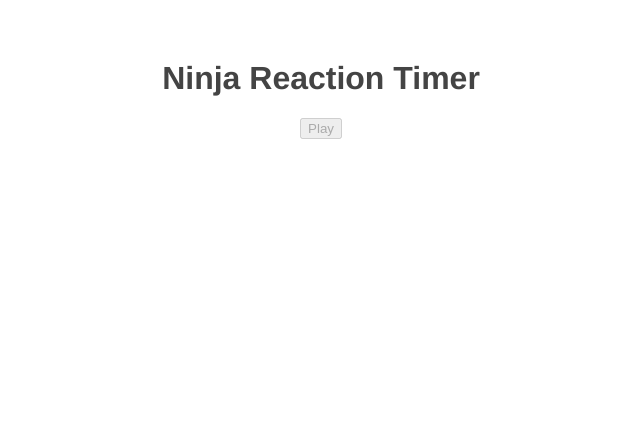
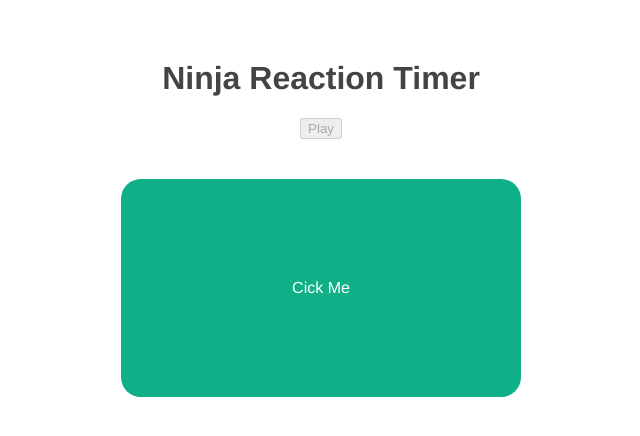
Before and after one commit to bricxcarasco/vue-course-net-ninja, a Vue app in the folder reaction-timer/: page / in a window 1280 px wide. Both pictures are taken after a click on the button "Play". Shown: the top 436 px of the page, without its empty margins (319-959 px from the left). Built offline with nearby package versions, Linux system fonts and the light colour scheme.

Commit message:
Create timer and set reaction time

```diff
--- a/reaction-timer/src/App.vue
+++ b/reaction-timer/src/App.vue
@@ -1,7 +1,7 @@
 <template>
   <h1>Ninja Reaction Timer</h1>
   <button @click="start" :disabled="isPlaying">Play</button>
-  <!-- <Block v-if="isPlaying" :delay="delay"/> -->
+  <Block v-if="isPlaying" :delay="delay"/>
 </template>
 
 <script>
--- a/reaction-timer/src/components/Block.vue
+++ b/reaction-timer/src/components/Block.vue
@@ -1,5 +1,5 @@
 <template>
-    <div class="block" v-if="showBlock">
+    <div class="block" v-if="showBlock" @click="stopTimer">
         Cick Me
     </div>
 </template>
@@ -9,7 +9,20 @@
         props: ['delay'],
         data() {
             return {
-                showBlock: false
+                showBlock: false,
+                timer: null,
+                reactionTime: 0
+            }
+        },
+        methods: {
+            startTimer() {
+                this.timer = setInterval(() => {
+                    this.reactionTime += 10
+                }, 10)
+            },
+            stopTimer() {
+                clearInterval(this.timer)
+                console.log(this.reactionTime)
             }
         },
         beforeCreate() {
@@ -25,6 +38,7 @@
             console.log('mounted')
             setTimeout(() => {
                 this.showBlock = true
+                this.startTimer()
             }, this.delay)
         },
         beforeUpdate() {
```
